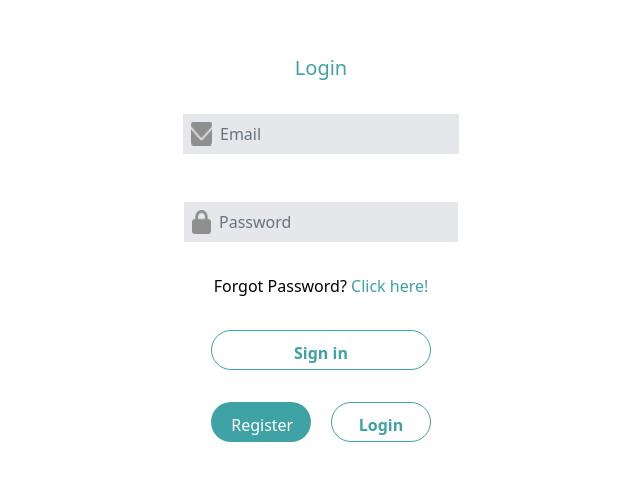
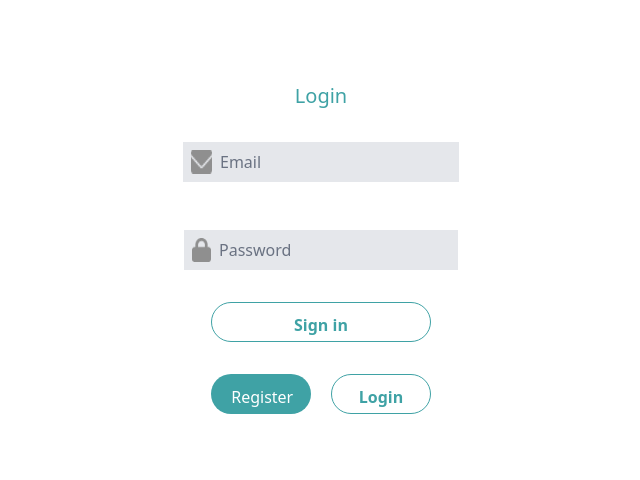
Before and after one commit to T-Sikes/Volunteer_Database_Manager, a React (Vite) app in the folder frontend/: page /user-login in a window 1280 px wide. Shown: the part 152-632 px from the top of the page, without its empty margins (319-959 px from the left). Built offline with nearby package versions, Linux system fonts and the light colour scheme.

Commit message:
removed password reset because it was never used

```diff
--- a/frontend/src/components/UserLogin/SignUpOrIn.jsx
+++ b/frontend/src/components/UserLogin/SignUpOrIn.jsx
@@ -6,9 +6,6 @@ function SignUpOrIn(props) {
       <button className={buttonStyle} onClick={props.onClick}> Sign up </button>
       :
       <>
-      <div className='text-black mb-4'>Forgot Password?
-        <span className='text-[#3fA2A5]'> Click here!</span>
-      </div>
       <button className={buttonStyle} onClick={props.onClick}>Sign in</button>
       </>
     }
```
